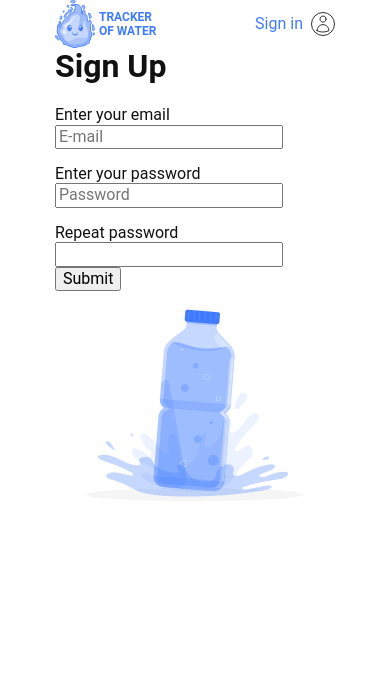
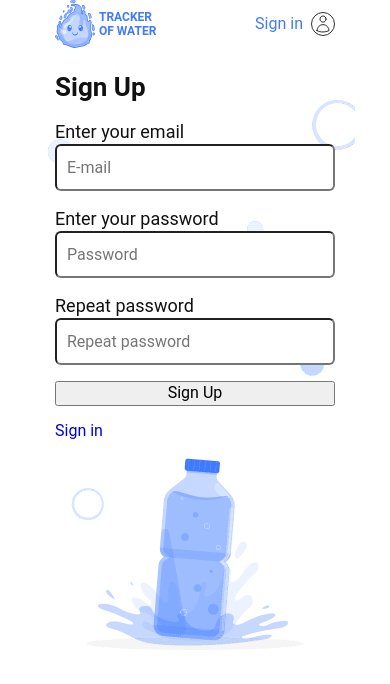
Before and after one commit to Tosha177777/5th-project-group, a React (Vite) app: page /5th-project-group/sign-up in a window 390 px wide. Shown: the top 684 px of the page. Built offline with nearby package versions, Linux system fonts and the light colour scheme.

Commit message:
some mobile styles added

```diff
--- a/src/App.styled.jsx
+++ b/src/App.styled.jsx
@@ -13,6 +13,7 @@ export const AppContainer = styled.div`
   padding: 0 20px;
   max-width: 320px;
   height: 100vh;
+  position: relative;
 
   @media (min-width: 768px) {
     padding: 0 32px;
--- a/src/index.css
+++ b/src/index.css
@@ -22,6 +22,7 @@ h5,
 h6,
 p {
   margin-top: 0;
+  margin-bottom: 0;
 }
 a {
   text-decoration: none;
--- a/src/pages/SignUpPage/SignUpPage.jsx
+++ b/src/pages/SignUpPage/SignUpPage.jsx
@@ -1,10 +1,11 @@
 import { useEffect } from 'react';
+import { NavLink } from 'react-router-dom';
 import { useDispatch, useSelector } from 'react-redux';
 import * as yup from 'yup';
 import { useFormik } from 'formik';
 import { clearAuthError, registerThunk } from '../../redux/authOperations';
 import { selectAuthError } from '../../redux/authSelectors';
-import { StyledPageContainer } from './SignUpPage.styled';
+import { StyledPageContainer , StyledWrap} from './SignUpPage.styled';
 
 const SignUpSchema = yup.object().shape({
   email: yup.string().email('Please enter a valid email').required(),
@@ -27,11 +28,12 @@ const SignUpPage = () => {
     initialValues: {
       email: '',
       password: '',
-      // repeatPassword: '',
+      repeatPassword: '',
     },
     validationSchema: SignUpSchema,
-    onSubmit: (values, { resetForm }) => {
-      dispatch(registerThunk(values));
+    onSubmit: ({email, password}, { resetForm }) => {
+      const userValues = { email, password };
+      dispatch(registerThunk(userValues));
       resetForm();
     },
   });
@@ -45,9 +47,11 @@ const SignUpPage = () => {
       dispatch(clearAuthError());
     }
   }, [error, dispatch]);
+
   return (
+    <>
+    <StyledWrap></StyledWrap>
     <StyledPageContainer>
-      <div>
         <form onSubmit={formik.handleSubmit}>
           <h1>Sign Up</h1>
           <label>
@@ -77,15 +81,17 @@ const SignUpPage = () => {
           <label>
             <span>Repeat password</span>
             <input
-              id="repeat"
-              name="email"
-              type="email"
+              id="repeatPassword"
+              name="repeatPassword"
+              type="password"
+              placeholder="Repeat password"
               onChange={formik.handleChange}
+              value={formik.values.repeatPassword}
             />
           </label>
-          <button type="submit">Submit</button>
+          <button type="submit">Sign Up</button>
+          <NavLink to="/sign-in">Sign in</NavLink>
         </form>
-      </div>
       <div>
         <picture>
           {/* mobile */}
@@ -127,7 +133,8 @@ const SignUpPage = () => {
           />
         </picture>
       </div>
-    </StyledPageContainer>
+      </StyledPageContainer>
+      </>
   );
 };
 
--- a/src/pages/SignUpPage/SignUpPage.styled.js
+++ b/src/pages/SignUpPage/SignUpPage.styled.js
@@ -1,5 +1,49 @@
 import styled from '@emotion/styled';
 
 export const StyledPageContainer = styled.div`
+  form {
+  display: flex;
+  flex-direction: column;
+  gap: 16px;
+  margin-top: 24px;
+  width: 100%;
+
+  h1{
+  font-size: 26px;
+  line-height: 1.23;
+  }
+
+  span{
+    margin-bottom: 8px;
+    font-size: 18px;
+    line-height: 1.33;
+  }
+
+  input{
+    padding: 12px 10px;
+    width: 100%;
+    font-size: 16px;
+    line-height: 1.2;
+    border-radius: 6px;
+  }
 
 `
+export const StyledWrap = styled.div`
+  max-width: 320px;
+  width: 100%;
+  height: 500px;
+  position: absolute;
+  top: 28px;
+  left: 0;
+  z-index: -10;
+  background-image: url('./images/mobile/Background-element-Sign In@1x.png');
+  background-size: cover;
+  background-repeat:no-repeat;
+
+  @media (min-device-pixel-ratio: 2),
+  (-webkit-min-device-pixel-ratio: 2),
+  (min-resolution: 192dpi),
+  (min-resolution: 2dppx) {
+    background-image: url('./images/mobile/Background-element-Sign In@2x.png');
+  }
+`
```
